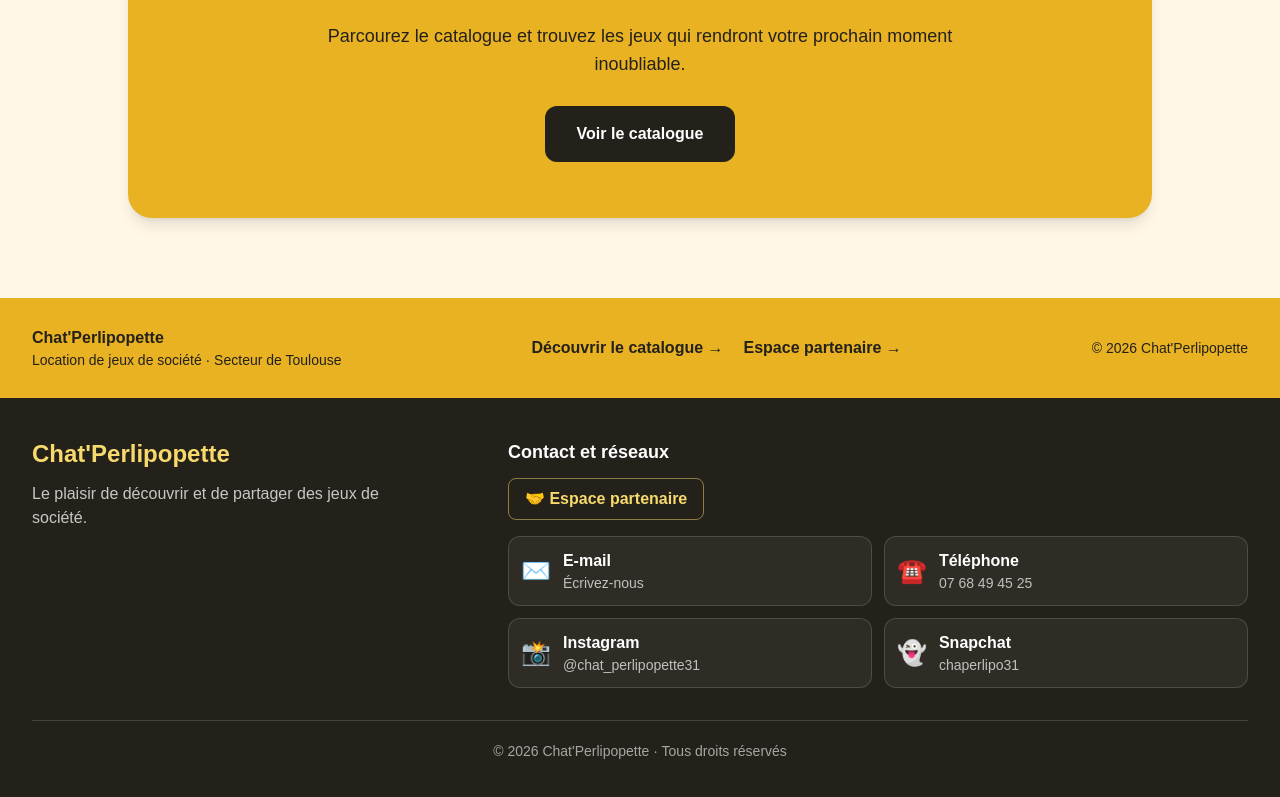
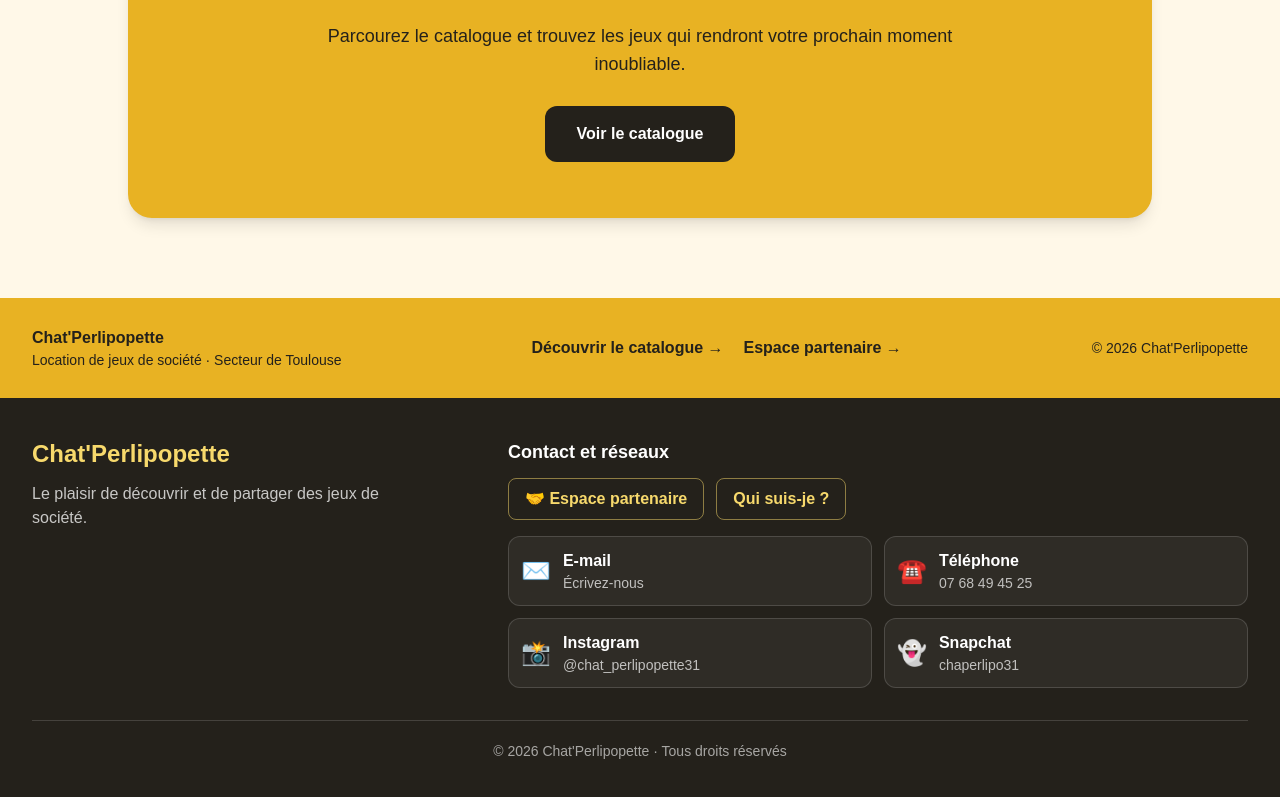
Before and after one commit to chatperlipopette/chatperlipopette, a Next.js app: page / in a window 1280 px wide. Shown: the part 3858-4655 px from the top of the page. Built offline with nearby package versions, Linux system fonts and the light colour scheme; no server answers; the database is empty.

Commit message:
Add Qui suis-je link to site footer

```diff
--- a/app/Footer.tsx
+++ b/app/Footer.tsx
@@ -43,6 +43,7 @@ export default function Footer() {
           <div>
             <h2 className="text-lg font-extrabold">Contact et réseaux</h2>
             <Link href="/partenaires" className="mt-3 inline-flex rounded-lg border border-[#F7D96C]/50 px-4 py-2 font-bold text-[#F7D96C] transition hover:bg-white/10">🤝 Espace partenaire</Link>
+            <Link href="/qui-suis-je" className="ml-3 mt-3 inline-flex rounded-lg border border-[#F7D96C]/50 px-4 py-2 font-bold text-[#F7D96C] transition hover:bg-white/10">Qui suis-je ?</Link>
             <div className="mt-4 grid gap-3 sm:grid-cols-2">
               {contacts.map((contact) => (
                 <a
```
